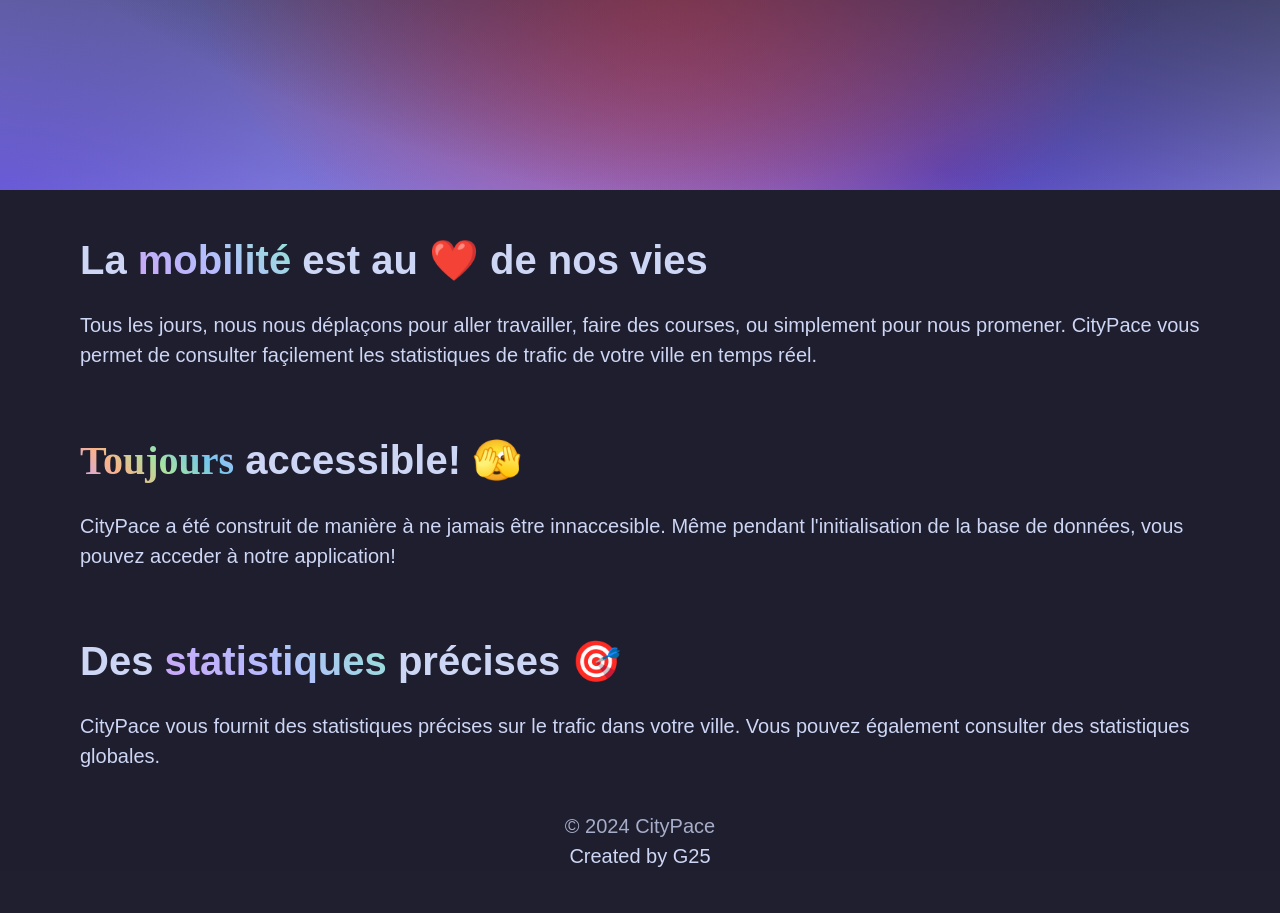
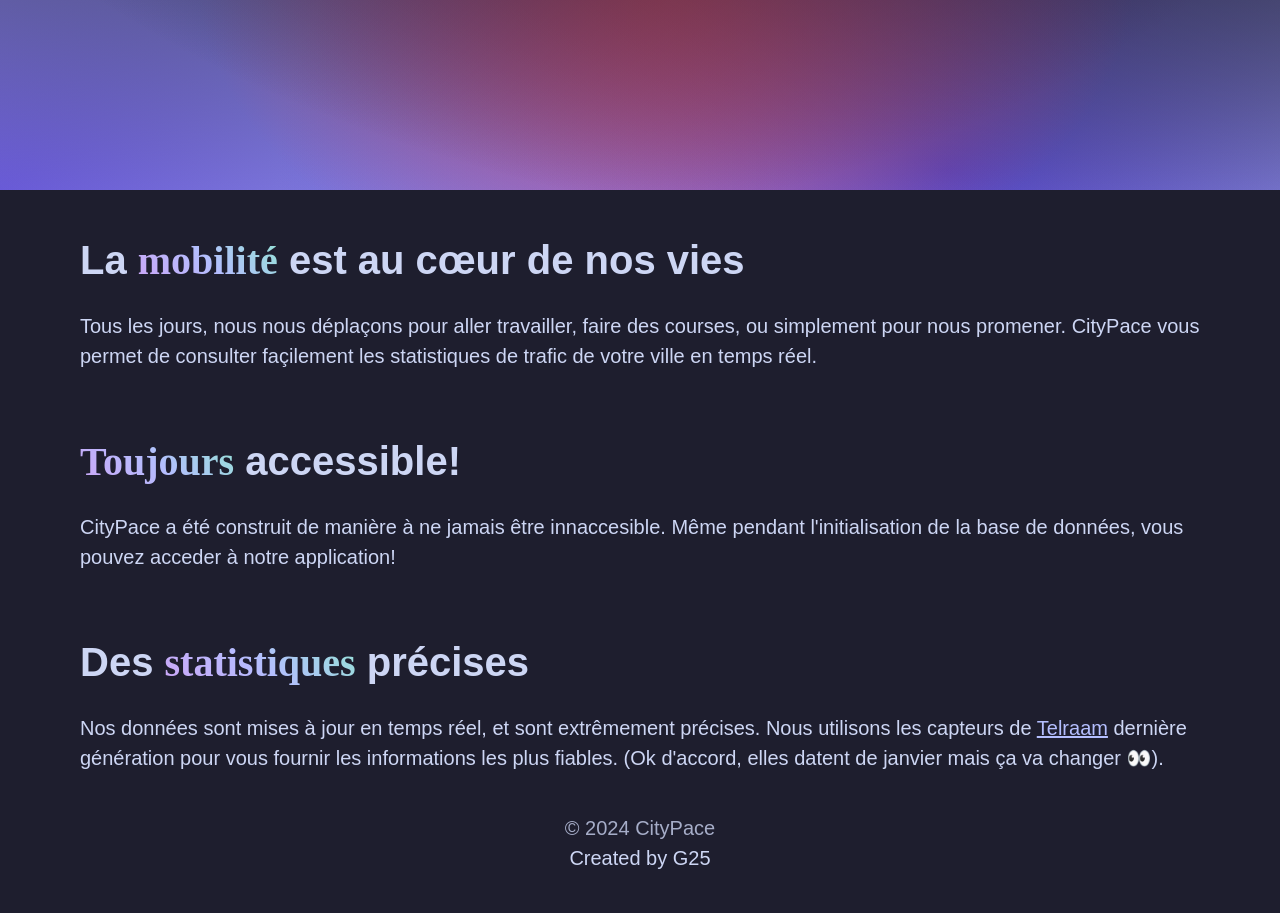
Before and after one commit to orlettienzo/CityPace, a Flask app: page / in a window 1280 px wide. Shown: the part 507-1420 px from the top of the page. Before the commit the page ends 1374 px from the top, so only its background shows below. Run offline with Flask 3, Linux system fonts and the light colour scheme; data that the repository does not hold is empty; some web fonts are replaced.

Commit message:
content changes

```diff
--- a/mobility/static/style.css
+++ b/mobility/static/style.css
@@ -165,6 +165,10 @@ select {
     background-position: right .7rem top 50%, 0 0;
     background-size: 1.5rem auto;
     width: 300px;
+}
+
+footer {
+    padding-bottom: 2rem;
 }
 
 .navbar {
@@ -408,6 +412,7 @@ select {
 }
 
 .special2 {
+    font-family: neulis-neue, neulis-sans;
     font-weight: 700;
     /* make the font color a gradient */
     background: linear-gradient(45deg, var(--mauve), var(--lavander), var(--teal));
@@ -558,10 +563,6 @@ select {
         font-size: 18px;
     }
 
-    footer {
-        padding-bottom: 2rem;
-    }
-
     .section {
         width: 100%;
     }
--- a/mobility/templates/about.html
+++ b/mobility/templates/about.html
@@ -7,11 +7,11 @@
     <div class="illustraded-paragraph">
         <img src="../static/group-photo.webp" alt="Photo de groupe" height="300px">
         <div>
-            <h2>La <span class="special">team</span> CityPace</h2>
+            <h2>La <span class="special">team CityPace</span></h2>
             <p>Citypace est un projet créé par 5 étudiants en sciences informatiques de <a href="https://uclouvain.be/fr/index.html">l'UCLouvain</a> dans le cadre du cours de projet 'LINFO1002'. Nous nous détestons un peu mais nous avons réussi à faire ce site ensemble.</p>
         </div>
     </div>
-    <h2>Nos objectifs pour ce site</h2>
+    <h2>Nos <span class="special2">objectifs</span> pour ce site</h2>
     <p>Nous tenons à faire de ce site un moyen facile et efficace de consulter les données proposées par Telraam (expliqué ci dessous). Nous voulons également rendre ce site authentique afin de se demarquer des autres. Ce site ce veut aussi pratique pour les études effectué depuis ces données.</p>
 
     <h2>D'où viennent ces données?</h2>
--- a/mobility/templates/index.html
+++ b/mobility/templates/index.html
@@ -69,19 +69,27 @@
     </div>
 </section>
 <section>
-    <h2>La <span class="special2">mobilité</span> est au ❤️ de nos vies</h2>
+    <h2>La <span class="special2">mobilité</span> est au cœur de nos vies</h2>
     <p>
         Tous les jours, nous nous déplaçons pour aller travailler, faire des courses, ou simplement pour nous promener. CityPace vous permet de consulter façilement les statistiques de trafic de votre ville en temps réel.
     </p>
 </section>
 <section>
-    <h2><span class="special">Toujours</span> accessible! 🫣</h2>
+    <h2><span class="special2">Toujours</span> accessible!</h2>
     <p>CityPace a été construit de manière à ne jamais être innaccesible. Même pendant l'initialisation de la base de données, vous pouvez acceder à notre application!</p>
 </section>
 <section>
-    <h2>Des <span class="special2">statistiques</span> précises 🎯</h2>
-    <p>CityPace vous fournit des statistiques précises sur le trafic dans votre ville. Vous pouvez également consulter des statistiques globales. </p>
+    <h2>Des <span class="special2">statistiques</span> précises</h2>
+    <p>
+        Nos données sont mises à jour en temps réel, et sont extrêmement précises. Nous utilisons les capteurs de <a href="https://telraam.net/fr/what-is-telraam">Telraam</a> dernière génération pour vous fournir les informations les plus fiables. (Ok d'accord, elles datent de janvier mais ça va changer 👀).
+
+    </p>
 </section>
+<!-- villes les plus cyclables -->
+<!-- voitures/heure -->
+<!-- rues où les véhicules sont les plus rapides -->
+<!-- rues les plus fréquentées -->
+
 
 
 {% endblock %}
```
